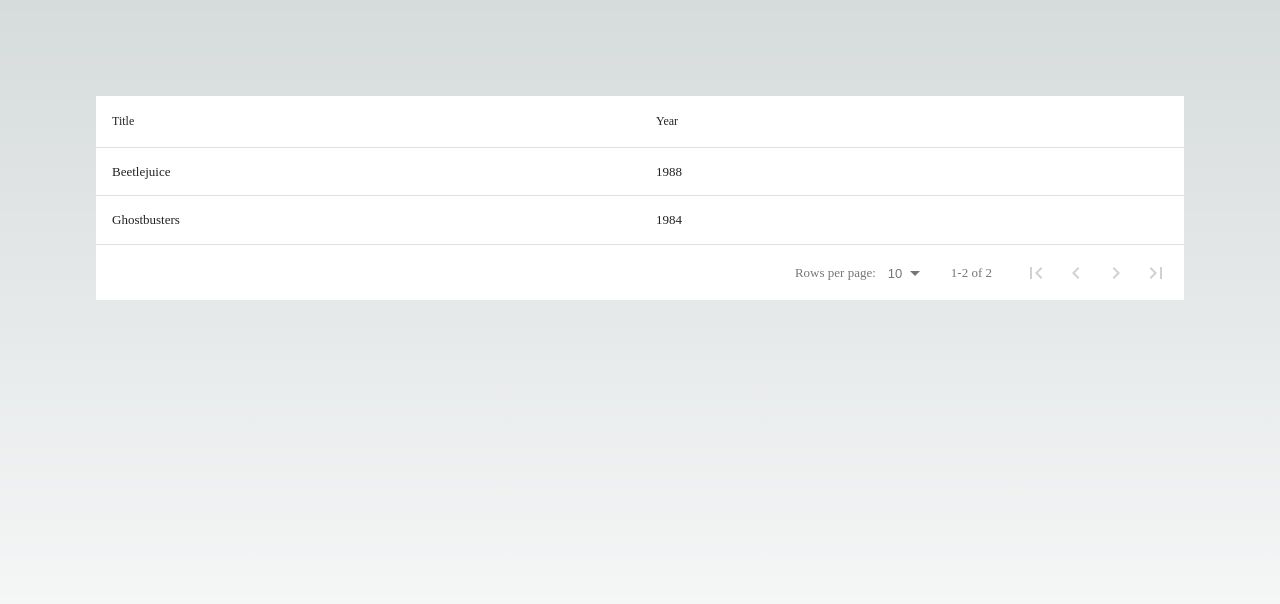
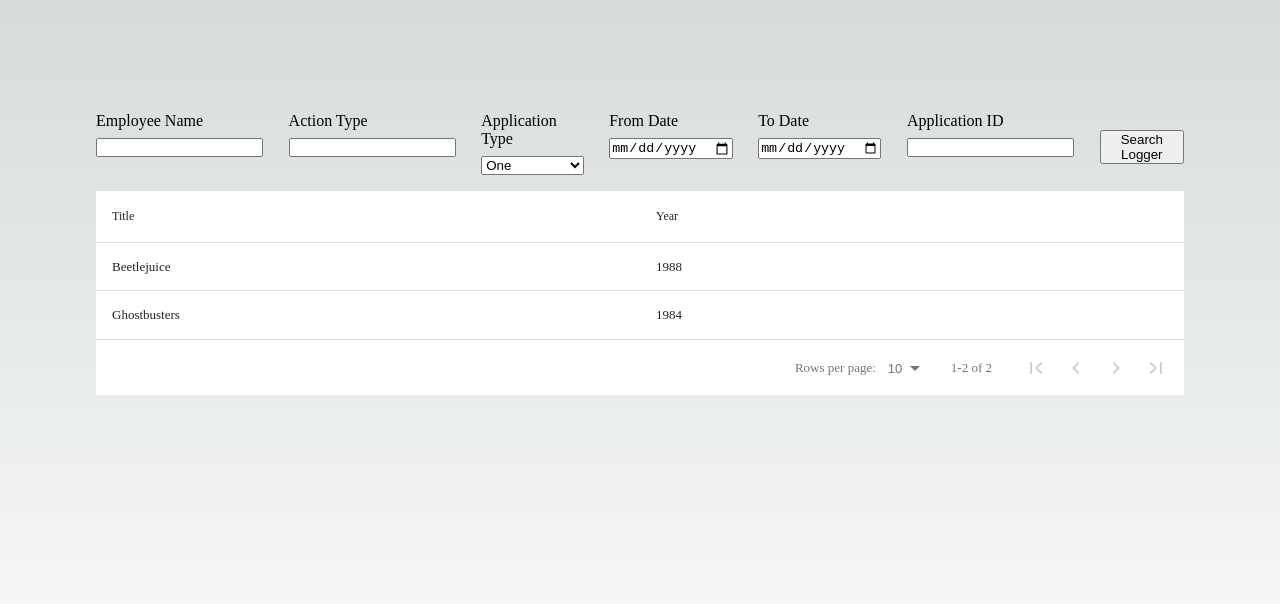
Before and after one commit to makkahwi/estarta_assignment, a Next.js app: page / in a window 1280 px wide. Shown: the top 604 px of the page. Built offline with nearby package versions, Linux system fonts and the light colour scheme.

Commit message:
Build Table SearchFields

```diff
--- /dev/null
+++ b/pages/components/Table/SearchFields.js
@@ -0,0 +1,62 @@
+const SearchFields = () => {
+  const fields = [
+    { title: "Employee Name", name: "employeeName", type: "text" },
+    { title: "Action Type", name: "actionType", type: "text" },
+    {
+      title: "Application Type",
+      name: "applicationType",
+      type: "select",
+      options: [{ label: "One", value: 1 }],
+    },
+    { title: "From Date", name: "fromDate", type: "date" },
+    { title: "To Date", name: "toDate", type: "date" },
+    { title: "Application ID", name: "applicationID", type: "text" },
+  ];
+
+  const onSubmit = (e) => {
+    e.preventDefault();
+    console.log(e.target.applicationID.value);
+  };
+
+  return (
+    <form style={{ display: "flex" }} onSubmit={onSubmit}>
+      {fields?.map(({ title, name, type, options }, i) => (
+        <div
+          key={i}
+          style={{
+            margin: `2vh 2vw 2vh 0`,
+          }}
+        >
+          <label style={{ display: "block", marginBottom: "1vh" }}>
+            {title}
+          </label>
+
+          {type === "select" ? (
+            <select style={{ width: "100%" }} name={name}>
+              {options?.map(({ label, value }, y) => (
+                <option key={y} value={value}>
+                  {label}
+                </option>
+              ))}
+            </select>
+          ) : (
+            <input type={type} name={name} style={{ width: "100%" }} />
+          )}
+        </div>
+      ))}
+
+      <div
+        style={{
+          margin: `2vh auto 2vh auto`,
+        }}
+      >
+        <label style={{ display: "block", color: "rgba(0,0,0,0)" }}>.</label>
+        <button type={"submit"} style={{ width: "100%" }}>
+          Search Logger
+        </button>
+      </div>
+    </form>
+  );
+};
+
+export default SearchFields;
--- a/pages/index.js
+++ b/pages/index.js
@@ -2,6 +2,7 @@
 import Head from "next/head";
 
 import Table from "./components/Table";
+import SearchFields from "./components/Table/SearchFields";
 
 const Home = () => {
   return (
@@ -15,6 +16,8 @@
 
       <main className={styles.main}>
         <div style={{ width: "100%" }}>
+          <SearchFields />
+
           <Table />
         </div>
       </main>
```
